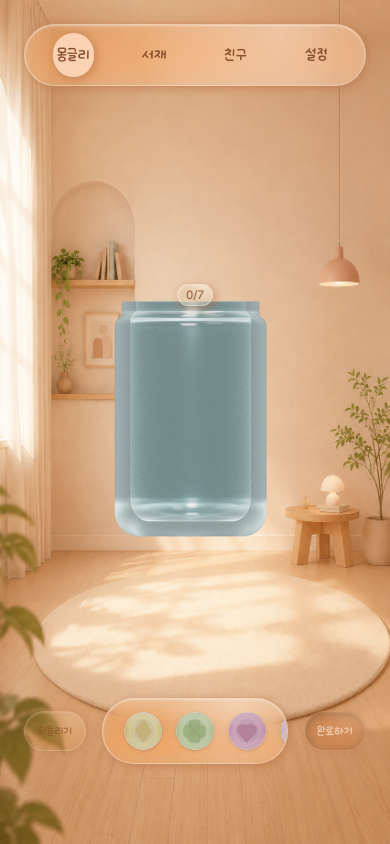
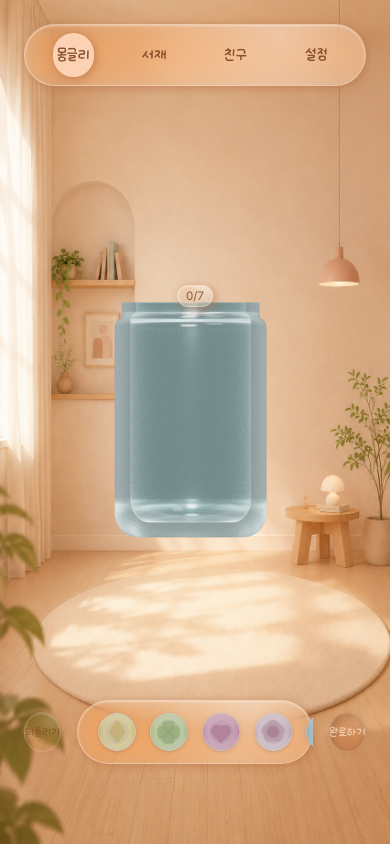
Before and after one commit to jhj04/Mongly, a Next.js app: page /home in a window 390 px wide. Built offline with nearby package versions, Linux system fonts and the light colour scheme.

Commit message:
[FEAT] 구슬 호버 시 감정 이름표 추가

```diff
--- /dev/null
+++ b/src/components/BeadTooltip.tsx
@@ -0,0 +1,44 @@
+"use client";
+
+import { useCallback, useRef, useState } from "react";
+import { createPortal } from "react-dom";
+
+interface TooltipPos {
+  x: number;
+  y: number;
+}
+
+// 구슬을 감싸는 카드/유리병 내부가 overflow-hidden이라 툴팁이 위로 잘리는 문제가 있어서,
+// 좌표만 대상 엘리먼트 기준으로 계산하고 실제 DOM은 document.body에 포탈로 그림.
+export function useEscapingTooltip<T extends HTMLElement>() {
+  const ref = useRef<T | null>(null);
+  const [pos, setPos] = useState<TooltipPos | null>(null);
+
+  const show = useCallback(() => {
+    const rect = ref.current?.getBoundingClientRect();
+    if (rect) setPos({ x: rect.left + rect.width / 2, y: rect.top });
+  }, []);
+
+  const hide = useCallback(() => setPos(null), []);
+
+  return { ref, pos, show, hide };
+}
+
+interface BeadTooltipPortalProps {
+  pos: TooltipPos | null;
+  label: string;
+}
+
+export function BeadTooltipPortal({ pos, label }: BeadTooltipPortalProps) {
+  if (!pos || typeof document === "undefined") return null;
+
+  return createPortal(
+    <span
+      className="pointer-events-none fixed z-50 -translate-x-1/2 -translate-y-full whitespace-nowrap rounded-full bg-white/90 px-2 py-0.5 text-[10px] text-primary-900 shadow-drop"
+      style={{ left: pos.x, top: pos.y - 4 }}
+    >
+      {label}
+    </span>,
+    document.body
+  );
+}
--- a/src/components/ColorPicker.tsx
+++ b/src/components/ColorPicker.tsx
@@ -1,7 +1,6 @@
 "use client";
 
 import type { RefObject } from "react";
-import { glassSurface } from "@/lib/styles";
 import { EMOTIONS, type Emotion } from "@/lib/emotions";
 import DraggableColorChip from "./DraggableColorChip";
 
@@ -19,8 +18,23 @@ export default function ColorPicker({
   onDropSuccess,
 }: ColorPickerProps) {
   return (
-    <div className={`${glassSurface} rounded-[2rem] bg-white/10`}>
-      <div className="relative z-10 w-[236px] sm:w-auto overflow-x-auto sm:overflow-x-visible [scrollbar-width:none] [&::-webkit-scrollbar]:hidden">
+    // glassSurface의 overflow-hidden을 카드 배경 레이어로만 한정해서, 드래그 중인 구슬이
+    // 카드 경계를 벗어나도 잘리지 않게 함(카드 자체가 잘라버리면 드래그가 위로 안 올라가는 것처럼 보임).
+    <div className="relative rounded-[2rem]">
+      <div
+        className={
+          "absolute inset-0 overflow-hidden rounded-[2rem] border border-white/35 bg-white/10 " +
+          "shadow-surface backdrop-blur-md backdrop-saturate-150 " +
+          "before:content-[''] before:absolute before:inset-0 before:pointer-events-none " +
+          "before:bg-[radial-gradient(circle_at_75%_20%,rgba(255,255,255,0.35),transparent_55%)]"
+        }
+      />
+      <div
+        className={
+          "relative z-10 w-[236px] sm:w-auto -mt-[70vh] pt-[70vh] overflow-x-auto sm:overflow-x-visible " +
+          "[scrollbar-width:none] [&::-webkit-scrollbar]:hidden"
+        }
+      >
         <div className="flex items-center gap-3 px-5 py-3 w-max">
           {emotions.map((emotion) => (
             <DraggableColorChip
--- a/src/components/DraggableColorChip.tsx
+++ b/src/components/DraggableColorChip.tsx
@@ -3,6 +3,7 @@
 import { motion } from "framer-motion";
 import Image from "next/image";
 import type { Emotion } from "@/lib/emotions";
+import { useEscapingTooltip, BeadTooltipPortal } from "./BeadTooltip";
 
 interface DraggableColorChipProps {
   emotion: Emotion;
@@ -31,6 +32,8 @@ export default function DraggableColorChip({
   onDropSuccess,
   className = "",
 }: DraggableColorChipProps) {
+  const { ref, pos, show, hide } = useEscapingTooltip<HTMLDivElement>();
+
   const handleDragEnd = (event: MouseEvent | TouchEvent | PointerEvent) => {
     const jarEl = jarRef.current;
     if (!jarEl) return;
@@ -49,6 +52,7 @@ export default function DraggableColorChip({
 
   return (
     <motion.div
+      ref={ref}
       role="button"
       aria-label={`${emotion.label} 구슬 선택`}
       drag={!disabled}
@@ -57,6 +61,8 @@ export default function DraggableColorChip({
       dragMomentum={false}
       whileDrag={{ scale: 1.2, zIndex: 50 }}
       whileHover={!disabled ? { scale: 1.05 } : undefined}
+      onHoverStart={show}
+      onHoverEnd={hide}
       onDragEnd={(event) => handleDragEnd(event)}
       className={`relative w-10 h-10 flex-shrink-0 ${
         disabled ? "cursor-not-allowed opacity-40" : "cursor-grab active:cursor-grabbing"
@@ -64,6 +70,7 @@ export default function DraggableColorChip({
       style={{ touchAction: "none" }}
     >
       <Image src={emotion.image} alt={emotion.label} fill sizes="40px" className="pointer-events-none select-none drop-shadow" />
+      <BeadTooltipPortal pos={pos} label={emotion.label} />
     </motion.div>
   );
 }
--- a/src/components/JarBeads.tsx
+++ b/src/components/JarBeads.tsx
@@ -2,6 +2,7 @@
 
 import Image from "next/image";
 import type { PhysicsBead } from "@/hooks/useJarPhysics";
+import { useEscapingTooltip, BeadTooltipPortal } from "./BeadTooltip";
 
 interface JarBeadsProps {
   beads: PhysicsBead[];
@@ -16,11 +17,32 @@ export default function JarBeads({ beads, registerBeadEl }: JarBeadsProps) {
   return (
     <>
       {beads.map((bead) => (
+        <JarBead key={bead.id} bead={bead} registerBeadEl={registerBeadEl} />
+      ))}
+    </>
+  );
+}
+
+interface JarBeadProps {
+  bead: PhysicsBead;
+  registerBeadEl: (id: string, el: HTMLDivElement | null) => void;
+}
+
+// 훅(useEscapingTooltip)은 .map() 콜백 안에서 직접 호출할 수 없어서 구슬 하나당
+// 컴포넌트로 분리함 — 유리병 내부(overflow-hidden)에 잘리지 않도록 라벨은 포탈로 그림.
+function JarBead({ bead, registerBeadEl }: JarBeadProps) {
+  const { ref, pos, show, hide } = useEscapingTooltip<HTMLDivElement>();
+
+  return (
     <div
-          key={bead.id}
-          ref={(el) => registerBeadEl(bead.id, el)}
+      ref={(el) => {
+        ref.current = el;
+        registerBeadEl(bead.id, el);
+      }}
       className="absolute left-0 top-0"
       style={{ width: bead.radius * 2, height: bead.radius * 2, willChange: "transform" }}
+      onMouseEnter={show}
+      onMouseLeave={hide}
     >
       <div className="relative w-full h-full animate-[bead-in_0.2s_ease-out]">
         <Image
@@ -31,8 +53,7 @@ export default function JarBeads({ beads, registerBeadEl }: JarBeadsProps) {
           className="drop-shadow"
         />
       </div>
+      <BeadTooltipPortal pos={pos} label={bead.emotion.label} />
     </div>
-      ))}
-    </>
   );
 }
```
Lines whose indentation alone changed are shown as unchanged.
